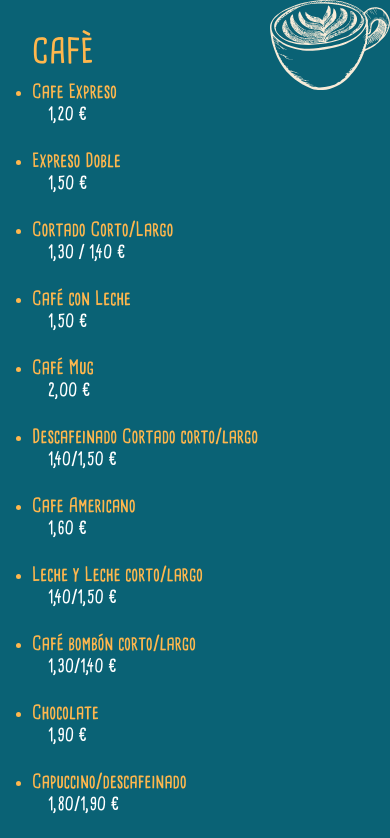
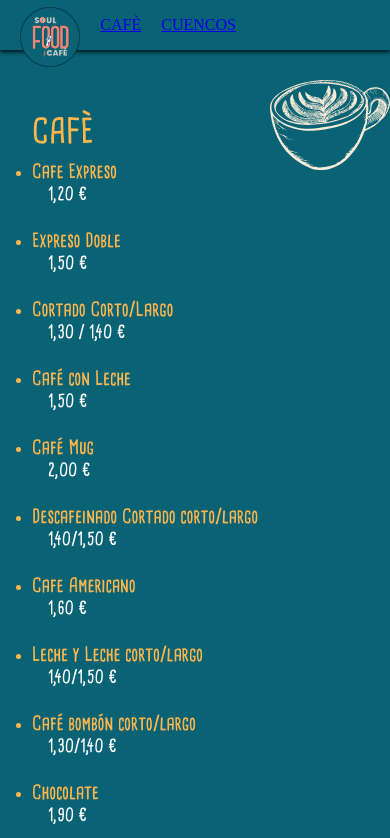
Before and after one commit to algiro/sfc-menu, a React (Vite) app: page / in a window 390 px wide. Shown: the top 838 px of the page. Built offline with nearby package versions, Linux system fonts and the light colour scheme.

Commit message:
added header and nav menu

```diff
--- a/index.html
+++ b/index.html
@@ -2,10 +2,18 @@
 <html lang="en">
 
 <head>
+    <title>Soul Food Cafe Menu</title>
+</head>
+
+<header class="fixed-header">
+    <div class="logo">
+        <span> <img class="logo-img" src="./images/logo_small.png" alt="Company Logo"> </span>
+        <span><a href="#cafe-id">CAFÈ</a> </span>
+        <span><a href="#cuencos-id">CUENCOS</a> </span>
+    </div>
     <meta charset="UTF-8" />
     <meta name="viewport" content="width=device-width, initial-scale=1.0" />
-    <title>Menu App</title>
-</head>
+</header>
 
 <body>
     <div id="root"></div>
@@ -14,6 +22,40 @@
             margin: 0;
             padding: 0;
             box-sizing: border-box;
+        }
+
+        .logo {
+            height: 40px;
+            align-items: center;
+            gap: 20px;
+            display: flex;
+        }
+
+        .logo-img {
+            height: 100px;
+            align-content: end;
+            display: flex;
+            margin-top: 3rem;
+        }
+
+        .fixed-header {
+            position: fixed;
+            top: 0;
+            left: 0;
+            width: 100%;
+            background-color: #0A6275;
+            /* Or your preferred background color */
+            box-shadow: 0 2px 4px #01121a;
+            /* Optional shadow effect */
+            z-index: 1000;
+            /* Ensures header stays above other content */
+            padding: 10px 20px;
+        }
+
+        body {
+            padding-top: 80px;
+            background-color: #0A6275;
+            /* Adjust based on your header height */
         }
 
         .container {
@@ -32,6 +74,16 @@
             h1 {
                 font-size: 2.5rem;
             }
+
+            .logo-img {
+                height: 60px;
+                margin-top: 1.5rem;
+            }
+
+            .logo {
+                height: 30px;
+            }
+
         }
     </style>
     <script type="module" src="/src/main.jsx"></script>
--- a/src/components/CafeMenu.jsx
+++ b/src/components/CafeMenu.jsx
@@ -8,7 +8,7 @@ import '../styles/menu.css';
 
 const CafeMenu = () => {
   return (
-    <div>
+    <div id="cafe-id">
       <div
         className="min-h-screen p-8 text-amber-400 menu-container centered-div"
         style={{
--- a/src/components/CuencoMenu.jsx
+++ b/src/components/CuencoMenu.jsx
@@ -5,7 +5,7 @@ import '../styles/menu.css';
 
 const CuencoMenu = () => {
   return (
-    <div
+    <div id="cuencos-id"
       className="min-h-screen p-8 text-amber-400 menu-container centered-div reduced-padding"
     >
       <div className="max-w-2xl mx-auto">
--- a/src/styles/menu.css
+++ b/src/styles/menu.css
@@ -72,7 +72,7 @@ body {
   /* Include fallback font */
   padding: 2rem;
   color: #FFB74D;
-  background-color: #0A6275;
+  background-color: rgb(10, 98, 117);
   background-image: var(--bg-image);
   background-repeat: no-repeat;
   background-position: right top;
```
Also changed, not shown: images/logo_small.png (added).
